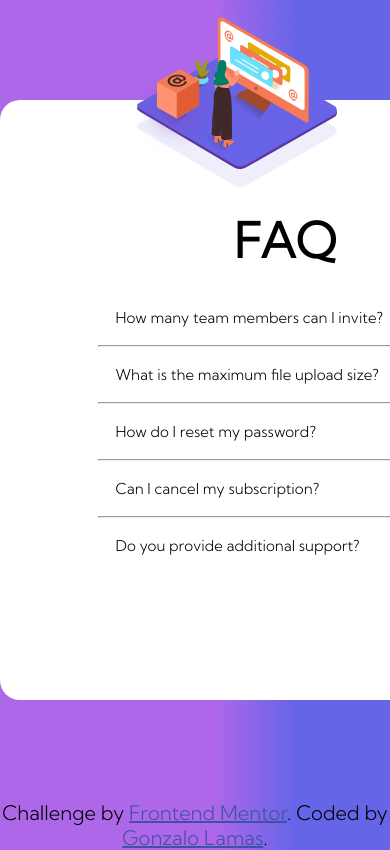
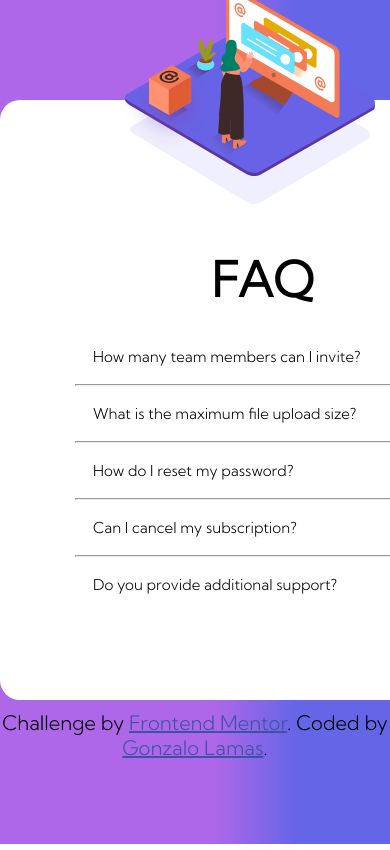
Before and after one commit to gonzalolamas/FAQ-accordion-card, a plain HTML site: page index.html in a window 390 px wide. Shown: the top 850 px of the page. Drawn offline with Linux system fonts and the light colour scheme.

Commit message:
agregando funcionalidades que faltaban

```diff
--- a/index.html
+++ b/index.html
@@ -17,21 +17,13 @@
 
     <div class="contenido-principal">
 
-      <div class="imagen-mujer">
-        <img class="tamaño-imagen-mujer" src="images/illustration-woman-online-desktop.svg" alt="">
-      </div>
+        <img class="imagen-mujer" src="images/illustration-woman-online-desktop.svg" alt="imagen-mujer">
 
-      <div class="fondo">
-        <img class="fondo-mobile" src="images/bg-pattern-desktop.svg" alt="">
-      </div>
+        <img class="imagen-caja" src="images/illustration-box-desktop.svg" alt="imagen-caja">
 
-    </div>
-
-
-
+  </div>
   <div class="contenido-secundario">
-      <h1 style="text-align: center;font: bold; font-size: 3rem;">FAQ</h1>
-      <br>
+      <h1>FAQ</h1>
       <button class="accordion"> How many team members can I invite? </button>
       <div class="panel">
         <p>You can invite up to 2 additional users on the Free plan. There is no limit on team members for the Premium plan.</p>
@@ -68,9 +60,6 @@
 
   </div>
 
-  <div class="caja">
-  <img class="tamaño-caja" src="images/illustration-box-desktop.svg" alt="">
-  </div>
 
   <div class="attribution">
     Challenge by <a href="https://www.frontendmentor.io?ref=challenge" target="_blank">Frontend Mentor</a>.
--- a/style.css
+++ b/style.css
@@ -9,6 +9,7 @@
 .attribution {
      font-size: 20px;
      text-align: center;
+     margin-top: 250px;
     }
 
 
@@ -24,44 +25,50 @@ body{
 
 @media screen and (max-width:1440px){
      .contenedor{
-          height: 500px;
+          position: relative;
+          height: auto;
+          min-height: 500px;
           width: 1000px;
           background-color: white;
           border-radius: 20px;
           margin: 100px auto;
-          overflow: hidden;
+          z-index: 15;
+          background-image: url("images/bg-pattern-desktop.svg");
+          background-repeat: no-repeat;
+          background-position:-530px -300px;
      }
 
      .imagen-mujer{
-          position: relative;
+          position: absolute;
           top: 50px;
-          right: 80px;
-          z-index: 8;
-     }
-
-     .caja{
-          position: absolute;
-          bottom: 47%;
-          left: 4%;
+          left: -5%;
           z-index: 10;
      }
 
-     .fondo{
+     .imagen-caja{
           position: absolute;
-          bottom:15%;
-          right: 60%;
-          z-index: 1;
+          bottom: 25%;
+          left: -10%;
+          z-index: 30;
      }
 
-     .contenido-secundario{
-          position: absolute;
-          left: 48%;
-          top: 20%;
+     h1{
+          margin-bottom: 20px;
+          text-align: center;
+          font: bold;
+          font-size: 3rem;
+     }
+
+     .contenido-secundario{/*
+          position: absolute; */
+          position: relative;
+          left: 480px;
+          top: 50px;
           width: 500px;
           height: auto;
      }
 
-     button.accordion {
+    button.accordion {
     background-color: white;
     cursor: pointer;
     padding: 18px;
@@ -76,6 +83,9 @@ body{
      button.accordion.active, button.accordion:hover {
      background-color: white;
      font-weight: bold;
+     color: orange;
+     border: 1px solid gray;
+     border-radius: 1rem;
      }
 
      button.accordion:after {
@@ -107,56 +117,59 @@ body{
 }
 
 @media screen and (max-width:900px){
+
+     .attribution {
+          font-size: 20px;
+          text-align: center;
+          margin-top: -90px;
+    }
+
+     .attribution a {
+          color: hsl(228, 45%, 44%);
+    }
      .contenedor{
+          position: relative;
           height: 600px;
           width: 500px;
           background-color: white;
           border-radius: 20px;
-          overflow: visible;
+          margin: 100px auto;
+          z-index: 5;
+          background-image: url("images/bg-pattern-mobile.svg");
+          background-repeat: no-repeat;
+          background-position:130px 0px;
      }
 
      .imagen-mujer{
+          width: 250px;
+          height: auto;
           position: absolute;
-          left: 35%;
-          top: 2%;
+          left: 25%;
+          top: -19%;
           z-index: 8;
      }
 
-     .tamaño-imagen-mujer{
-          width: 200px;
-          height: auto;
-     }
-
-     .caja{
-          position: absolute;
-          top: 8%;
-          left: 34%;
-          z-index: 10;
-     }
-
-     .tamaño-caja{
+     .imagen-caja{
           width: 90px;
           height: auto;
-     }
-
-     .fondo{
           position: absolute;
-          top: -1%;
-          left: 35%;
-          z-index: 1;
-     }
-
-     .fondo-mobile{
-          width: 200px;
-          height: auto;
+          top: -6%;
+          left: 25%;
+          z-index: 10;
      }
 
      .contenido-secundario{
           position: absolute;
-          left: 25%;
+          left: 15%;
           top: 25%;
           width: 375px;
           height: auto;
+     }
+     h1{
+          margin-bottom: 20px;
+          text-align: center;
+          font: bold;
+          font-size: 3rem;
      }
 
      button.accordion {
@@ -174,6 +187,7 @@ body{
      button.accordion.active, button.accordion:hover {
            background-color: white;
            font-weight: bold;
+           color: orange;
            }
 
     button.accordion:after {
@@ -184,8 +198,8 @@ body{
            }
 
      button.accordion.active:after {
-     content: url('images/icon-arrow-down.svg');
-     transform:rotate(190deg);
+          content: url('images/icon-arrow-down.svg');
+          transform:rotate(190deg);
            }
 
       div.panel {
```
Also changed, not shown: faq-notas.txt (added).
